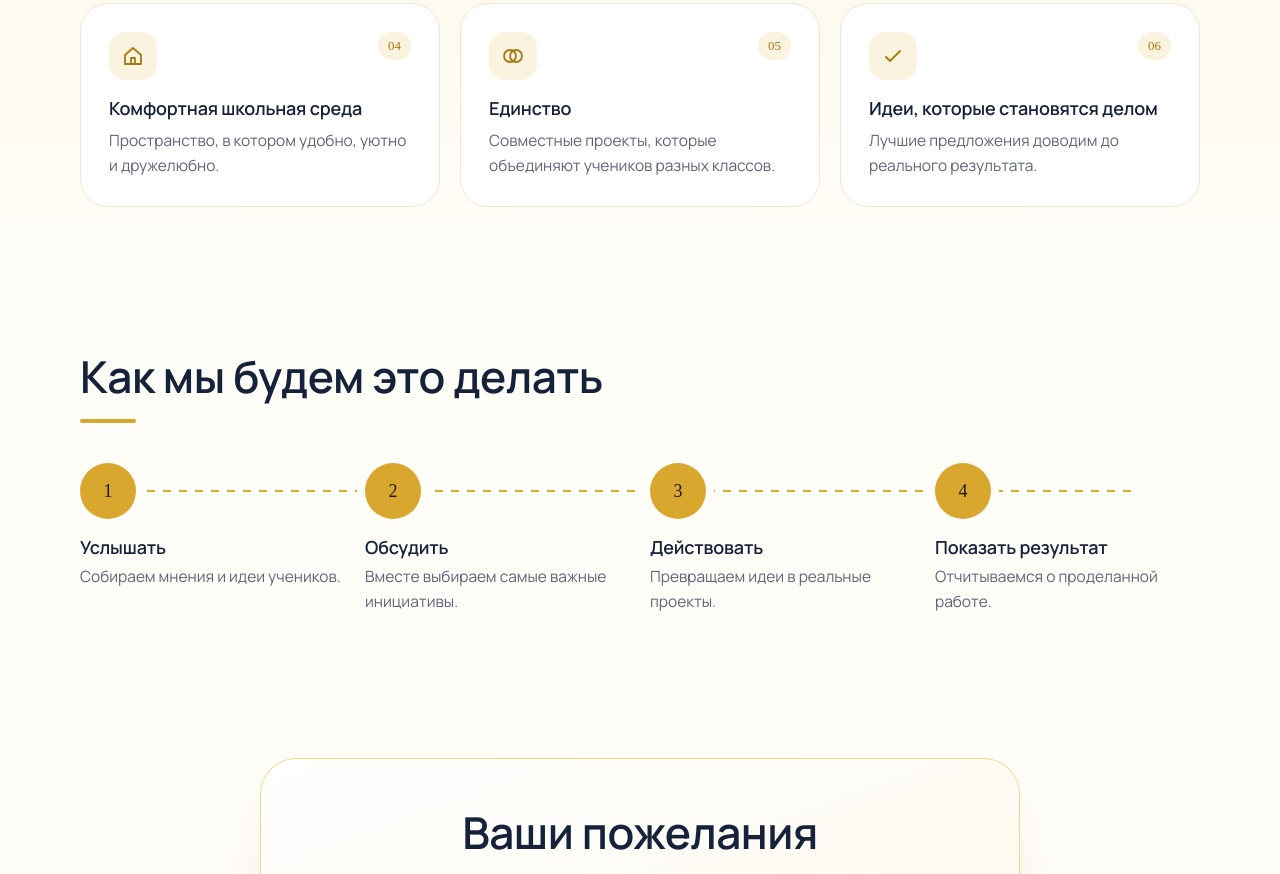
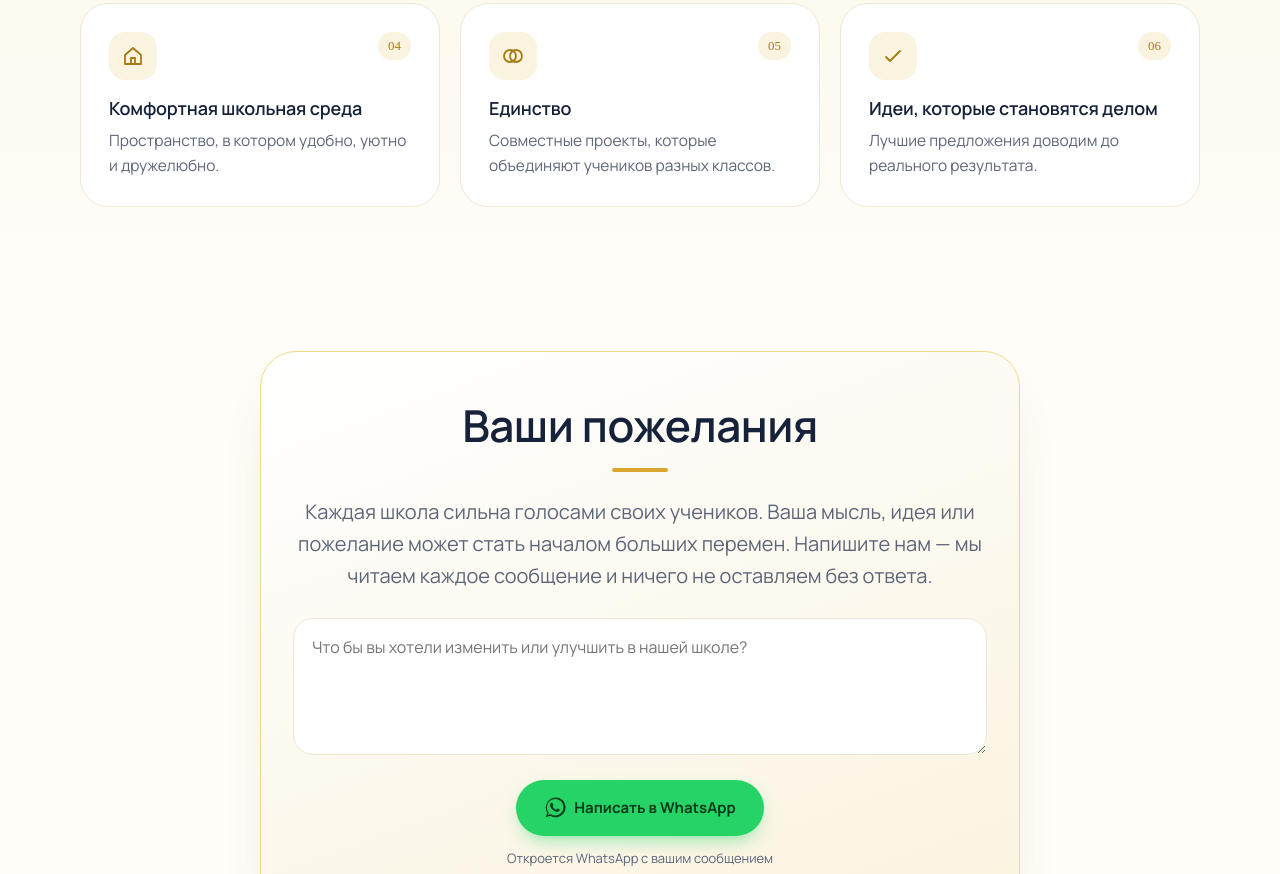
Before and after one commit to amanaskhatuly/birlik, a plain HTML site: page index.html in a window 1280 px wide. Shown: the part 1926-2800 px from the top of the page. Drawn offline with Linux system fonts and the light colour scheme; a web font is replaced by a local one.

Commit message:
Update index.html

```diff
--- a/index.html
+++ b/index.html
@@ -166,11 +166,6 @@ footer ul a:hover{color:var(--ink)}
    <span class="badge">Кандидат в президенты школьного самоуправления</span>
    <h1>Токмуратов Акежан</h1>
    <p class="lead">Вместе делаем школу, где каждый ученик услышан, а идеи становятся делом.</p>
-   <div class="cta">
-    <a href="#program" class="btn btn-gold">Посмотреть программу</a>
-    <a href="#about" class="btn btn-line">Узнать больше</a>
-   </div>
-   <div class="facts"><span class="fact"><i></i>Лидерство</span><span class="fact"><i></i>Инициативность</span><span class="fact"><i></i>Командная работа</span></div>
   </div>
   <div class="photo">
    <div class="glow"></div><div class="ring"></div>
@@ -200,18 +195,6 @@ footer ul a:hover{color:var(--ink)}
    <article class="card rv"><span class="num">04</span><div class="ico"><svg viewBox="0 0 24 24"><path d="M4 11l8-7 8 7v9H4z"/><path d="M10 20v-6h4v6"/></svg></div><h3>Комфортная школьная среда</h3><p>Пространство, в котором удобно, уютно и дружелюбно.</p></article>
    <article class="card rv"><span class="num">05</span><div class="ico"><svg viewBox="0 0 24 24"><circle cx="9" cy="12" r="6"/><circle cx="15" cy="12" r="6"/></svg></div><h3>Единство</h3><p>Совместные проекты, которые объединяют учеников разных классов.</p></article>
    <article class="card rv"><span class="num">06</span><div class="ico"><svg viewBox="0 0 24 24"><path d="M5 13l4 4L19 7"/></svg></div><h3>Идеи, которые становятся делом</h3><p>Лучшие предложения доводим до реального результата.</p></article>
-  </div>
- </div>
-</section>
-
-<section id="how">
- <div class="wrap">
-  <div class="head rv"><h2>Как мы будем это делать</h2></div>
-  <div class="steps rv">
-   <div class="step"><div class="dot">1</div><h3>Услышать</h3><p>Собираем мнения и идеи учеников.</p></div>
-   <div class="step"><div class="dot">2</div><h3>Обсудить</h3><p>Вместе выбираем самые важные инициативы.</p></div>
-   <div class="step"><div class="dot">3</div><h3>Действовать</h3><p>Превращаем идеи в реальные проекты.</p></div>
-   <div class="step"><div class="dot">4</div><h3>Показать результат</h3><p>Отчитываемся о проделанной работе.</p></div>
   </div>
  </div>
 </section>
```
